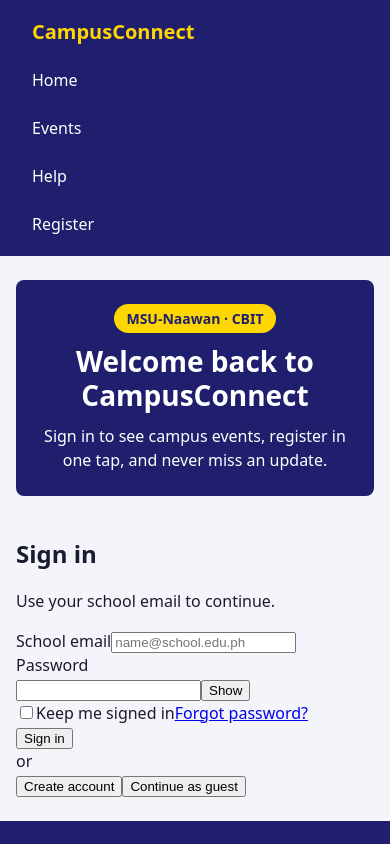
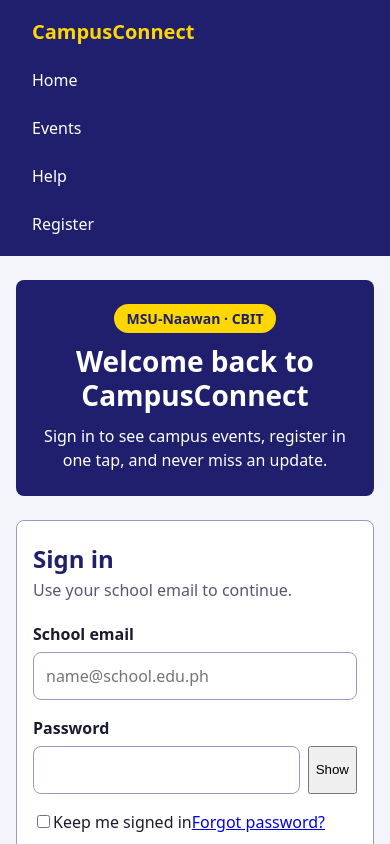
Before and after one commit to leonard-corpuz/ccc181-week10-group11, a React (Vite) app: page / in a window 390 px wide. Shown: the top 844 px of the page. Built offline with nearby package versions, Linux system fonts and the light colour scheme.

Commit message:
form: stacked 48px fields on mobile

```diff
--- a/src/styles/form.css
+++ b/src/styles/form.css
@@ -11,80 +11,40 @@
    ======================================================================= */
 
 
-/* ---- 1. PHONE (no media query) ---------------------------------------
-   CARD
-   TODO .login-card           width 100%; background var(--surface);
-                              1px solid var(--border); border-radius var(--radius);
-                              padding 1.5rem 1rem
-   TODO .login-card__title    margin 0 0 0.25rem; font-size 1.5rem; color var(--navy)
-   TODO .login-card__subtitle margin 0 0 1.25rem; color var(--muted)
+.login-card {
+  width: 100%;
+  background: var(--surface);
+  border: 1px solid var(--border);
+  border-radius: var(--radius);
+  padding: 1.5rem 1rem;
+}
+.login-card__title { margin: 0 0 0.25rem; font-size: 1.5rem; color: var(--navy); }
+.login-card__subtitle { margin: 0 0 1.25rem; color: var(--muted); }
 
-   FORM (Flexbox, a COLUMN)
-   TODO .login-form           display: flex; flex-direction: column; gap 1rem
-   TODO .form-field           display: flex; flex-direction: column; gap 0.375rem
-   TODO .form-field label     font-weight 600
-   TODO .form-field input     width 100%; min-width 0; min-height 48px;
-                              side padding 0.75rem; font-size 1rem (16px!);
-                              1px solid var(--border); rounded corners
-   TODO .form-field input:focus-visible   a clear outline (example: 3px solid var(--gold))
-   TODO .password-row         display: flex; gap 0.5rem   (input + Show button in ONE row)
-   TODO .password-row input   flex: 1
-   TODO .form-error           margin 0; font-size 0.875rem; color var(--error)
-   TODO .form-success         padding 0.75rem; color var(--success);
-                              light green background (example: #e7f6ec)
+.login-form { display: flex; flex-direction: column; gap: 1rem; }
+.form-field { display: flex; flex-direction: column; gap: 0.375rem; }
+.form-field label { font-weight: 600; }
 
-   OPTIONS ROW (stacked on phone)
-   TODO .form-options         display: flex; flex-direction: column
-   TODO .checkbox             display: flex; align-items: center; gap 0.5rem;
-                              min-height 48px
-   TODO .checkbox input       width and height 1.5rem; margin 0
-   TODO .link                 display: inline-flex; align-items: center; min-height 48px;
-                              color var(--navy); bold.
-                              Add :hover AND :focus-visible styles
+.form-field input {
+  width: 100%;
+  min-width: 0; /* lets the input shrink inside a flex row */
+  min-height: 48px;
+  padding-inline: 0.75rem;
+  font-family: inherit;
+  font-size: 1rem; /* 16px: stops iPhone Safari from zooming in */
+  border: 1px solid var(--border);
+  border-radius: var(--radius);
+}
+.form-field input:focus-visible { outline: 3px solid var(--gold); outline-offset: 2px; }
 
-   BUTTONS
-   TODO .btn                  display: inline-flex; centered text; min-height 48px;
-                              side padding 1rem; font-size 1rem; bold;
-                              2px solid var(--navy); rounded; cursor: pointer
-   TODO .btn:focus-visible    outline 3px solid var(--gold); outline-offset 2px
-   TODO .btn--primary         width 100%; white text on var(--navy);
-                              :hover AND :focus-visible use var(--navy-hover)
-   TODO .btn--secondary       width 100%; navy text on white;
-                              :hover AND :focus-visible use a light background (#e8e8f7)
-   TODO .toggle-password      min-width 4.5rem; navy text on white
-                              (it stays next to the password input)
+.password-row { display: flex; gap: 0.5rem; } /* input + Show button in ONE row */
+.password-row input { flex: 1; }
 
-   DIVIDER AND ALTERNATIVE ACTIONS
-   TODO .login-card__divider  display: flex; align-items: center; gap 0.75rem;
-                              margin 1.25rem 0; color var(--muted)
-   TODO .login-card__divider::before and ::after
-                              content: ''; flex: 1; height 1px; background var(--border)
-   TODO .alt-actions          display: flex; flex-direction: column; gap 0.5rem
-   -------------------------------------------------------------------- */
-
-
-
-
-/* ---- 2. 768px and up (tablets) ---------------------------------------
-   TODO @media (min-width: 768px)
-        .login-card           max-width: 32rem; margin-inline: auto; padding 2rem
-        .form-options         flex-direction: row; justify-content: space-between;
-                              align-items: center   (checkbox LEFT, link RIGHT)
-        .alt-actions          flex-direction: row   (two buttons SIDE BY SIDE)
-   -------------------------------------------------------------------- */
-
-
-
-
-/* ---- 3. 1024px and up (laptops) --------------------------------------
-   TODO @media (min-width: 1024px)
-        .login-card           padding 2.5rem
-        .login-card__title    font-size 1.75rem
-   -------------------------------------------------------------------- */
-
-
-
-
-/* ---- 4. 1280px and up ------------------------------------------------
-   Nothing new here: .container (Member 1) keeps the content centered.
-   -------------------------------------------------------------------- */
+.form-error { margin: 0; font-size: 0.875rem; color: var(--error); }
+.form-success {
+  margin: 0;
+  padding: 0.75rem;
+  color: var(--success);
+  background: #e7f6ec;
+  border-radius: var(--radius);
+}
```
